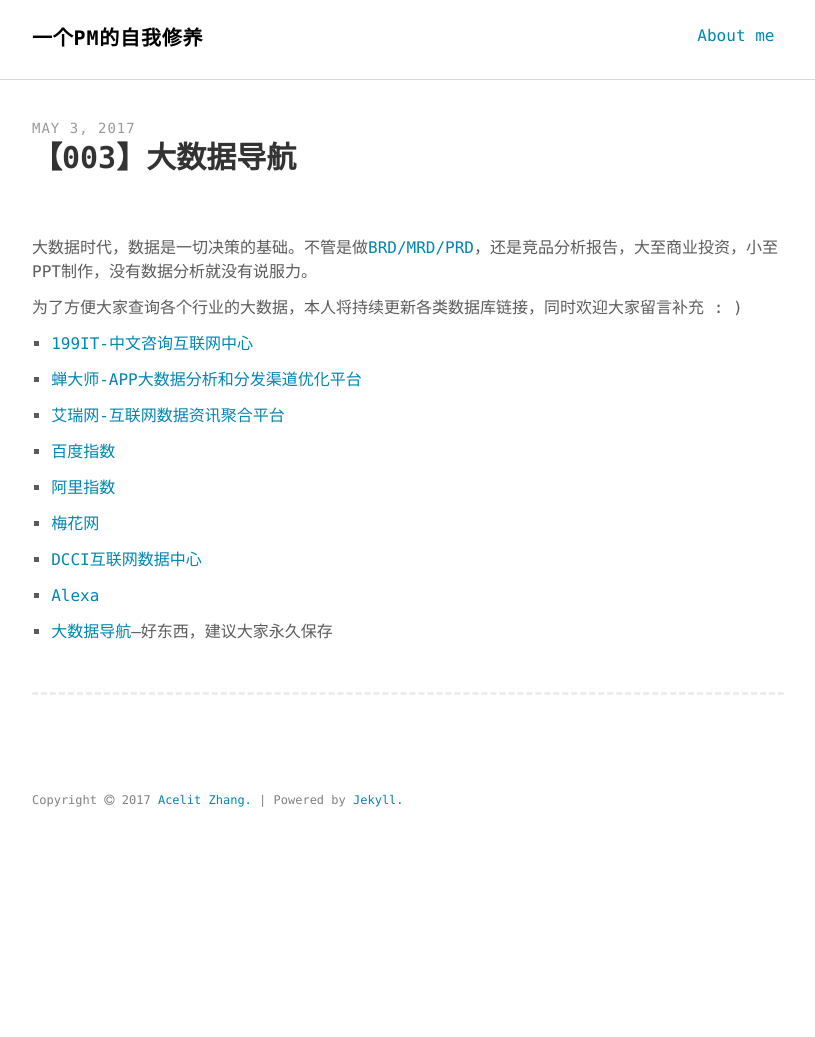
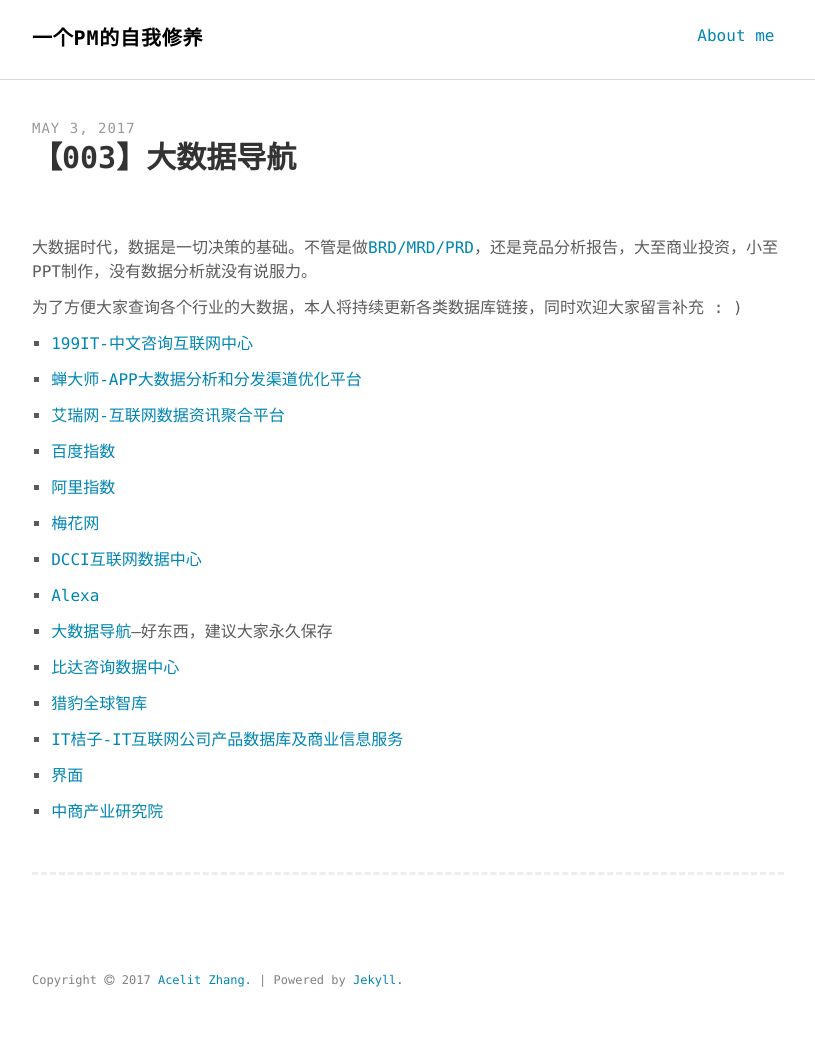
Before and after one commit to iamzx/iamzx.github.io, a Jekyll site: the page built from _posts/2017-05-03-big-data-website-navigation.md, in a window 1280 px wide. Shown: the whole page, without its empty margins (232-1047 px from the left). Built offline with Jekyll 4.4.1, drawn with Linux system fonts in a browser that asks for light colours; before the commit the page ends 900 px from its top, so only the background shows below that.

Commit message:
Update 2017-05-03-big-data-website-navigation.md

```diff
--- a/_posts/2017-05-03-big-data-website-navigation.md
+++ b/_posts/2017-05-03-big-data-website-navigation.md
@@ -24,6 +24,16 @@ keywords: "大数据"
 
 7. [DCCI互联网数据中心](http://www.dcci.com.cn/)
 
-8. [Alexa](http://www.alexa.com/)
+8.  [Alexa](http://www.alexa.com/)
 
 9. [大数据导航](http://hao.199it.com/)---好东西，建议大家永久保存
+
+10. [比达咨询数据中心](http://data.cnsoftnews.com/)
+
+11. [猎豹全球智库](http://lab.cmcm.com/)
+
+12. [IT桔子-IT互联网公司产品数据库及商业信息服务](https://www.itjuzi.com/)
+
+13. [界面](https://www.jiemian.com/)
+
+14. [中商产业研究院](http://www.askci.com/reports/)
```
